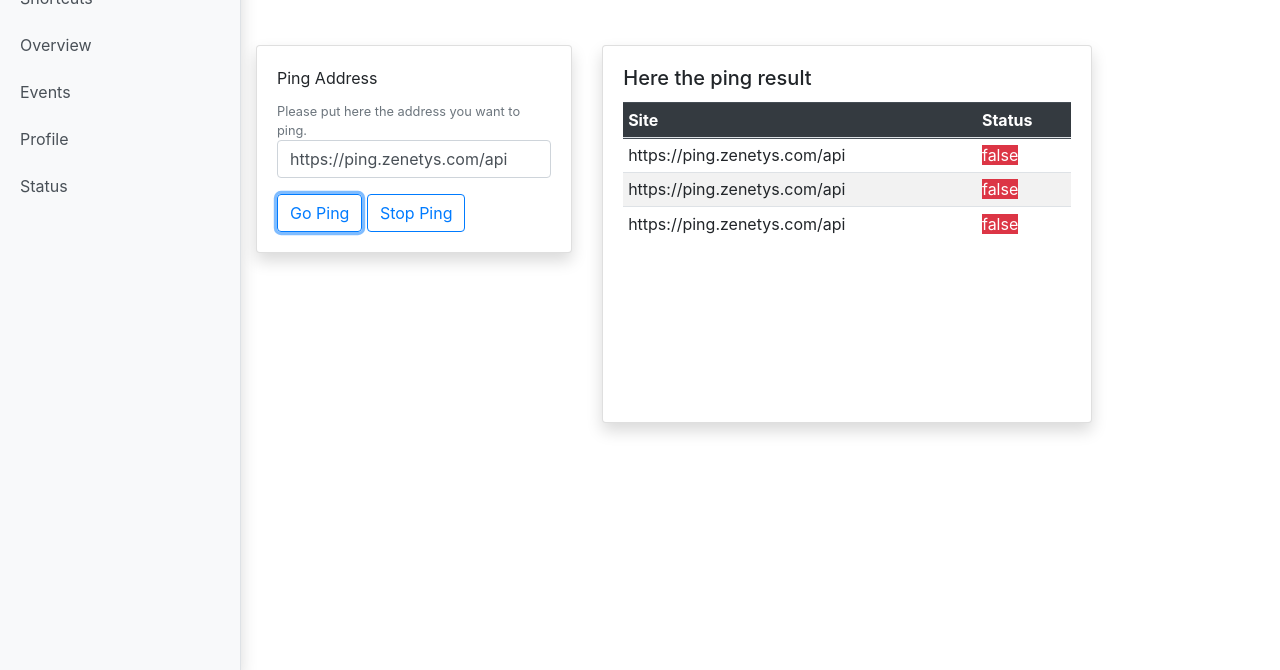
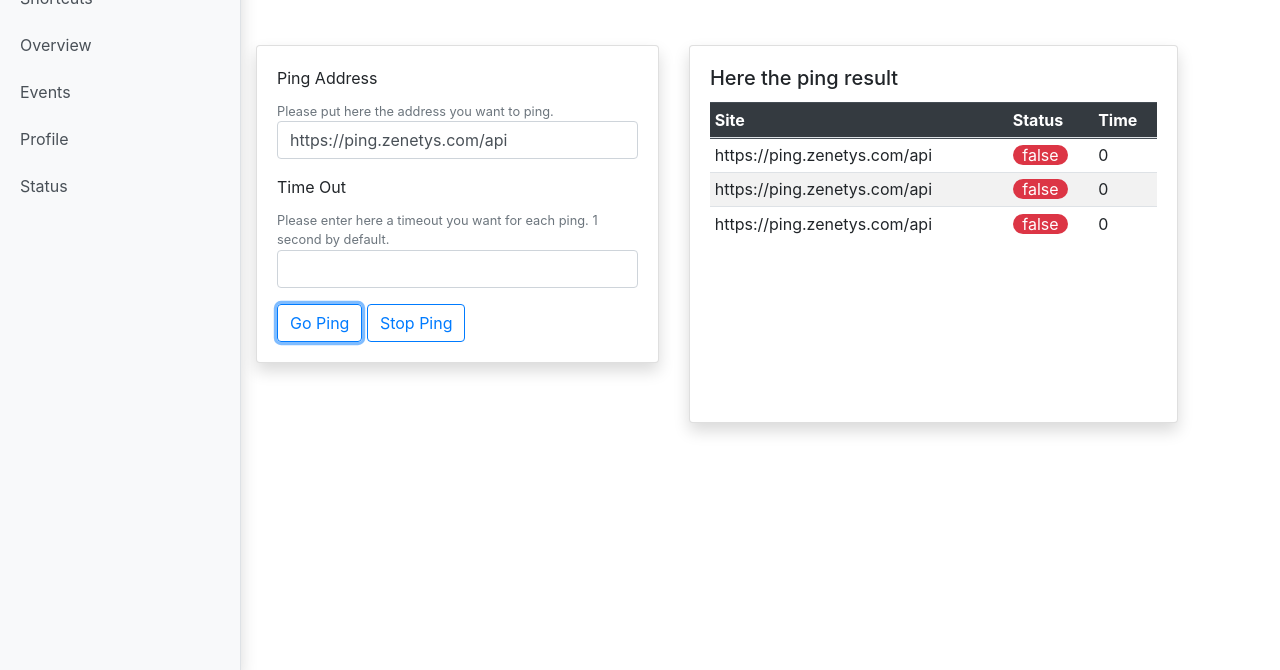
Before and after one commit to yoeko/zenetys-test, a website: page index.html in a window 1280 px wide. Both pictures are taken after a click on the button "Go Ping". Shown: the part 130-800 px from the top of the page. Drawn offline with Linux system fonts and the light colour scheme; no server answers.

Commit message:
mise a jour du test zenetys

```diff
--- a/index.html
+++ b/index.html
@@ -22,6 +22,21 @@
     }
     .list-group-flush .list-group-item {
       border: none !important;
+    }
+
+    /* Scroll bar customize */
+    ::-webkit-scrollbar {
+      width: 10px;
+    }
+    ::-webkit-scrollbar-track {
+      background: #f1f1f1;
+    }
+    ::-webkit-scrollbar-thumb {
+      background: #888;
+      border-radius: 10px;
+    }
+    ::-webkit-scrollbar-thumb:hover {
+      background: #555;
     }
   </style>
 
@@ -67,15 +82,22 @@
 
         <div class="row">
 
-          <div class="col-sm-4">
+          <div class="col-sm-5">
             <div class="card shadow">
               <div class="card-body">
-                <form>
+                <form id="myForm" method="GET">
                   <div class="form-group">
                     <label for="site">Ping Address</label>
                     <small id="" class="form-text text-muted">Please put here the address you want to ping.</small>
                     <input type="text" name="site" id="site" value="https://ping.zenetys.com/api" class="form-control" placeholder="the site address" >
                   </div>
+
+                  <div class="form-group">
+                    <label for="timeHere">Time Out</label>
+                    <small id="" class="form-text text-muted">Please enter here a timeout you want for each ping. 1 second by default.</small>
+                    <input type="text" name="timeHere" id="timeHere" class="form-control">
+                  </div>
+
                   <button type="button" class="btn btn-outline-primary" id="test" onclick="pingSite(form)" >Go Ping</button>
                   <button type="button" class="btn btn-outline-primary" id="test" onclick="stop(form)" >Stop Ping</button>
                 </form>
@@ -88,12 +110,13 @@
               <div class="card-body">
                 <h5 class="card-title">Here the ping result</h5>
 
-                <div style="overflow-x: scroll;overflow-y: scroll;height: 300px;">
+                <div id="resultContent" style="overflow-y: scroll;height: 300px;">
                   <table id="myResultTable" class="table table-striped table-hover table-sm">
                     <thead class="thead-dark">
                       <tr>
                         <th>Site</th>
                         <th>Status</th>
+                        <th>Time</th>
                       </tr>
                     </thead>
                     <tbody>
@@ -130,40 +153,69 @@
   </script>
 
   <script>
+    var stopValue = false; //value to test if the user stop the ping
+    var spanFalse = '<span class="class=badge badge-pill badge-danger"> false </span>'  //the return when ping does not work
+    var spanTrue = '<span class="class=badge badge-pill badge-success"> true </span>' // the return when ping works
 
-    var site = $('#site').val(); // le site sur lequel le ping se fer
-    var spanFalse = '<span class="class=badge badge-danger"> false </span>'  //retour en cas de reussite
-    var spanTrue = '<span class="class=badge badge-pill badge-success"> false </span>'
+    // request function
+    function pingSite(){
+      var site = $('#site').val(); // the site we want to ping
+      var timeHere = document.getElementById("timeHere").value*1000; // convert the time in seconds
 
+      // test if the time is set in the field
+      if (timeHere=="") {
+        var timeHere = 1000;
+      }
 
-    var status = false;
+      var start_time = new Date().getTime(); // start time variable
 
-    function pingSite(){
-
+      // begin the request
       $.ajax({
           method: 'GET',
           url: site,
-            dataType: 'jsonp',
-            timeout: 5000,
+          dataType: 'json',
+          timeout: timeHere,
           success: function(data) {
-              status = true
-              $("#myResultTable > tbody").append("<tr><td>" + site + "</td><td>" + spanTrue + "</td></tr>");
-
+            var request_time = new Date().getTime() - start_time;
+            $("#myResultTable > tbody").append("<tr><td>" + site + "</td><td>" + spanTrue + "</td> <td>" + request_time / 1000 + "</td> </tr>");
           },
           error: function() {
-              status = false
-              $("#myResultTable > tbody").append("<tr><td>" + site + "</td><td>" + spanFalse + "</span></td></tr>");
+            var request_time = new Date().getTime() - start_time;
+            $("#myResultTable > tbody").append("<tr><td>" + site + "</td><td>" + spanFalse + "</td> <td>" + request_time / 1000 + "</td></tr>");
           },
           complete: function(){
+
+            if (stopValue) {
+
+            }else{
               setTimeout(pingSite, 1000);
+            }
+
+            $("#resultContent").on('scroll', function(){
+              scrollOneTime = true;
+            });
+
+            updateScroll();
+
           }
       });
 
     }
 
+    // stop the ping function
     function stop(form){
-      // pingSite(false);
+      stopValue = true;
     }
+
+    // update automatically the scroll
+    function updateScroll(){
+      var element = document.getElementById("resultContent");
+      element.scrollTop = element.scrollHeight;
+    }
+
+    $("#resultContent").on('scroll', function(){
+        scrolled=true;
+    });
 
   </script>
 
```
Lines whose indentation alone changed are shown as unchanged.
